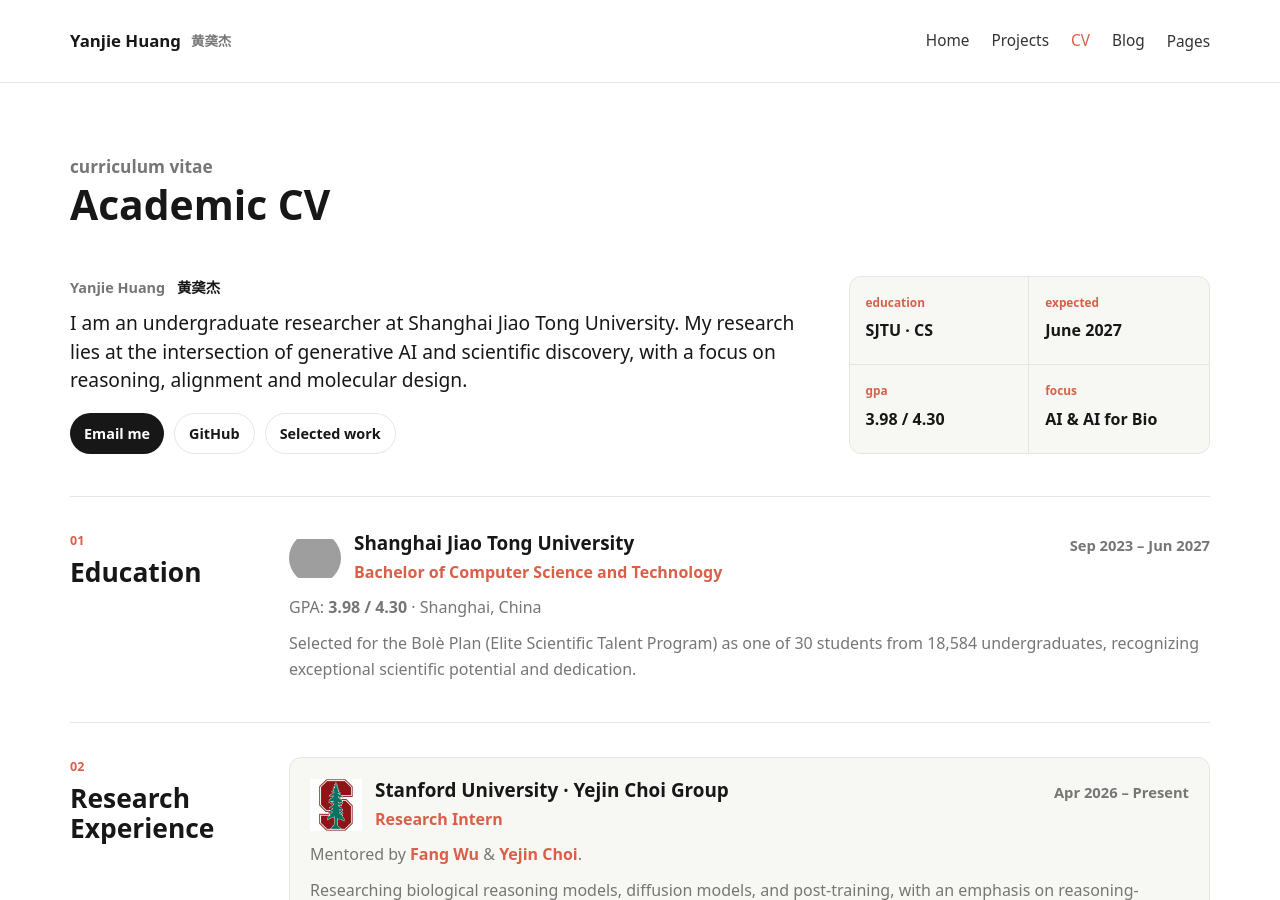
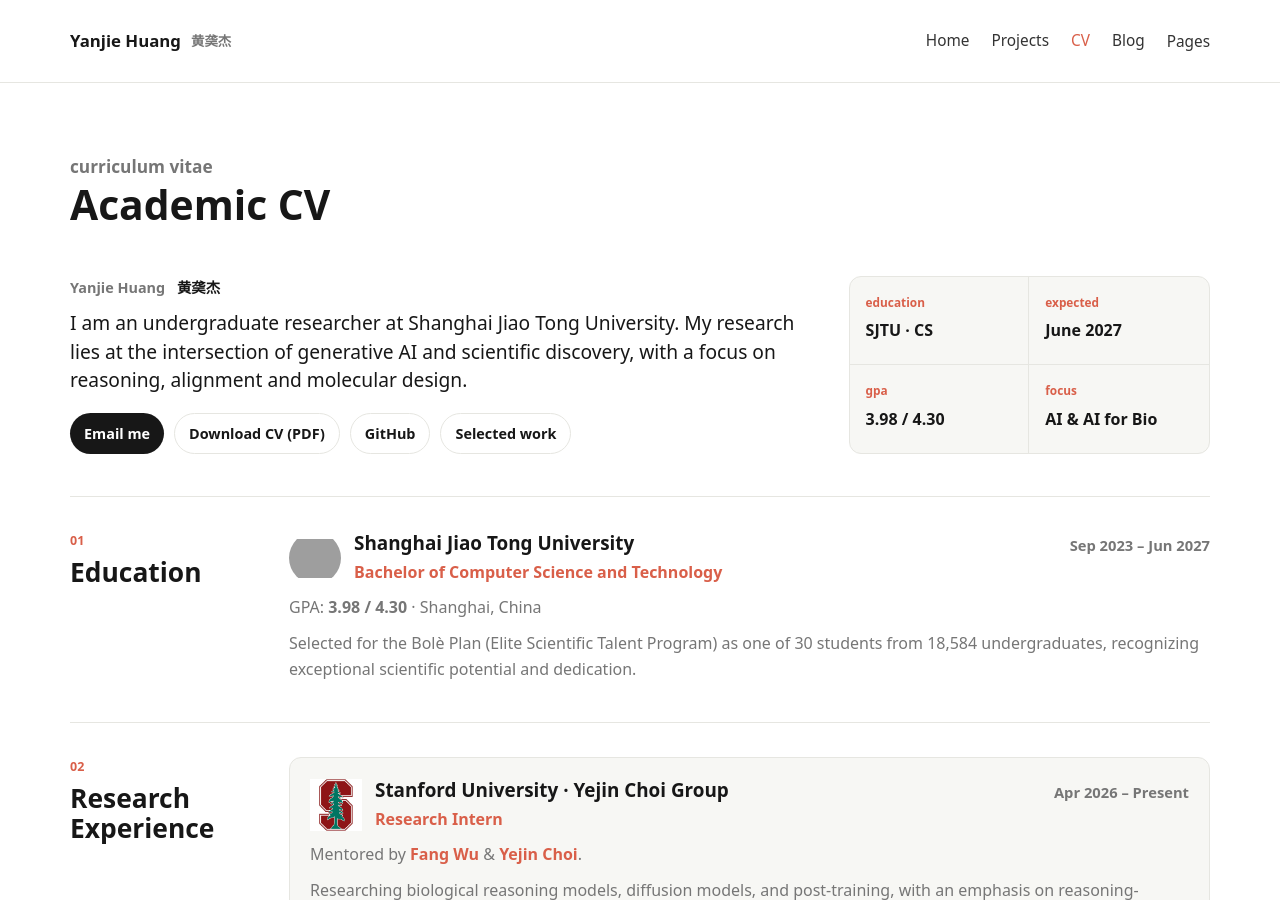
Before and after one commit to kevinhyj/kevinhyj.github.io, a Jekyll site: the page built from cv.md, in a window 1280 px wide and 900 px high. Built offline with Jekyll 4.4.1, drawn with Linux system fonts in a browser that asks for light colours; grey boxes are pictures that could not be loaded.

Commit message:
Add downloadable CV PDF

```diff
--- a/cv.md
+++ b/cv.md
@@ -13,6 +13,7 @@
         <p class="cv-lead">I am an undergraduate researcher at Shanghai Jiao Tong University. My research lies at the intersection of generative AI and scientific discovery, with a focus on reasoning, alignment and molecular design.</p>
         <div class="resource-links cv-actions">
           <a href="mailto:huangyanjie@sjtu.edu.cn">Email me</a>
+          <a class="cv-action-secondary" href="{{ '/assets/cv/Yanjie-Huang-CV.pdf' | relative_url }}" target="_blank" rel="noopener">Download CV (PDF)</a>
           <a class="cv-action-secondary" href="https://github.com/kevinhyj" target="_blank" rel="noopener">GitHub</a>
           <a class="cv-action-secondary" href="{{ '/projects/' | relative_url }}">Selected work</a>
         </div>
```
Also changed, not shown: 1 other file.
